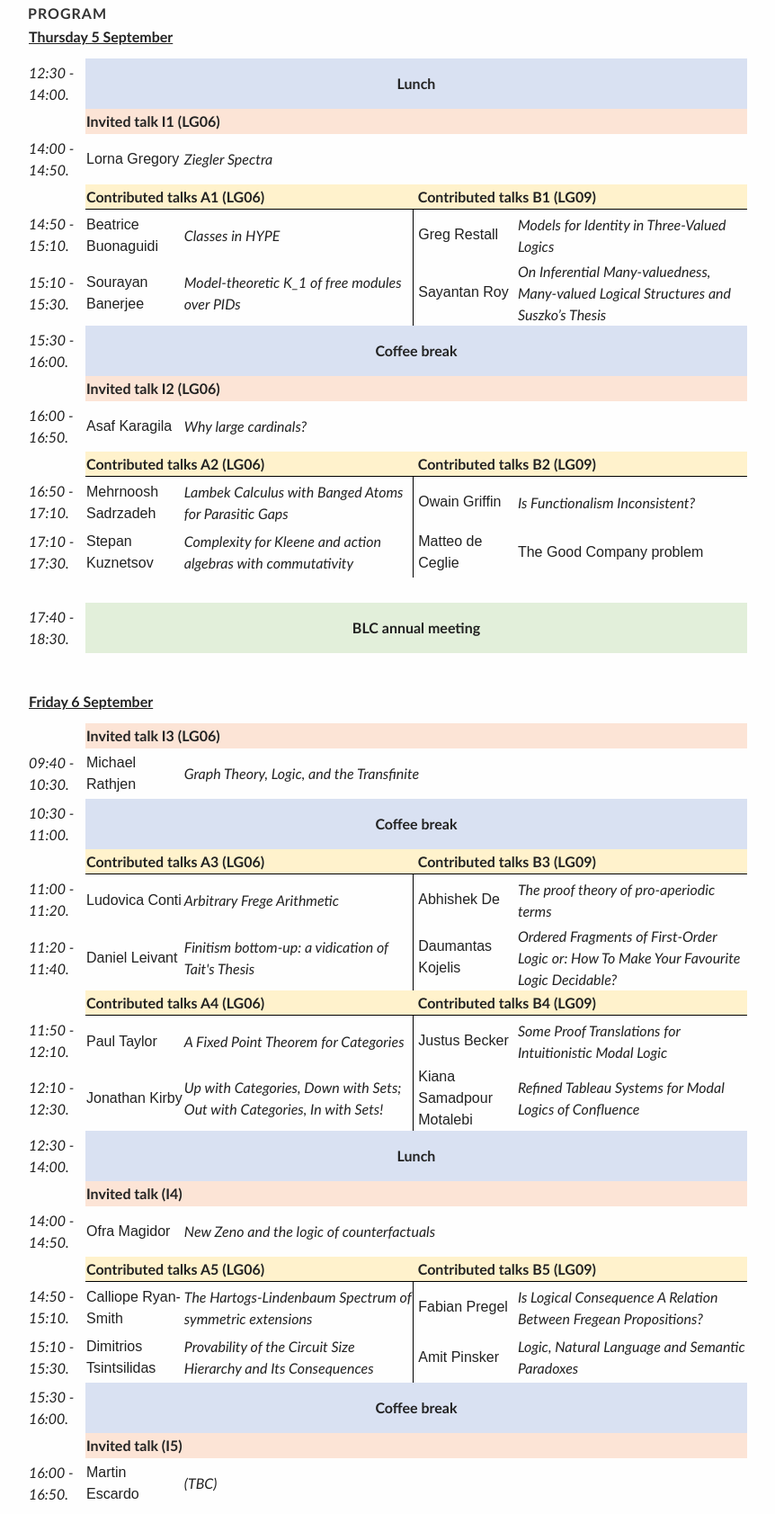
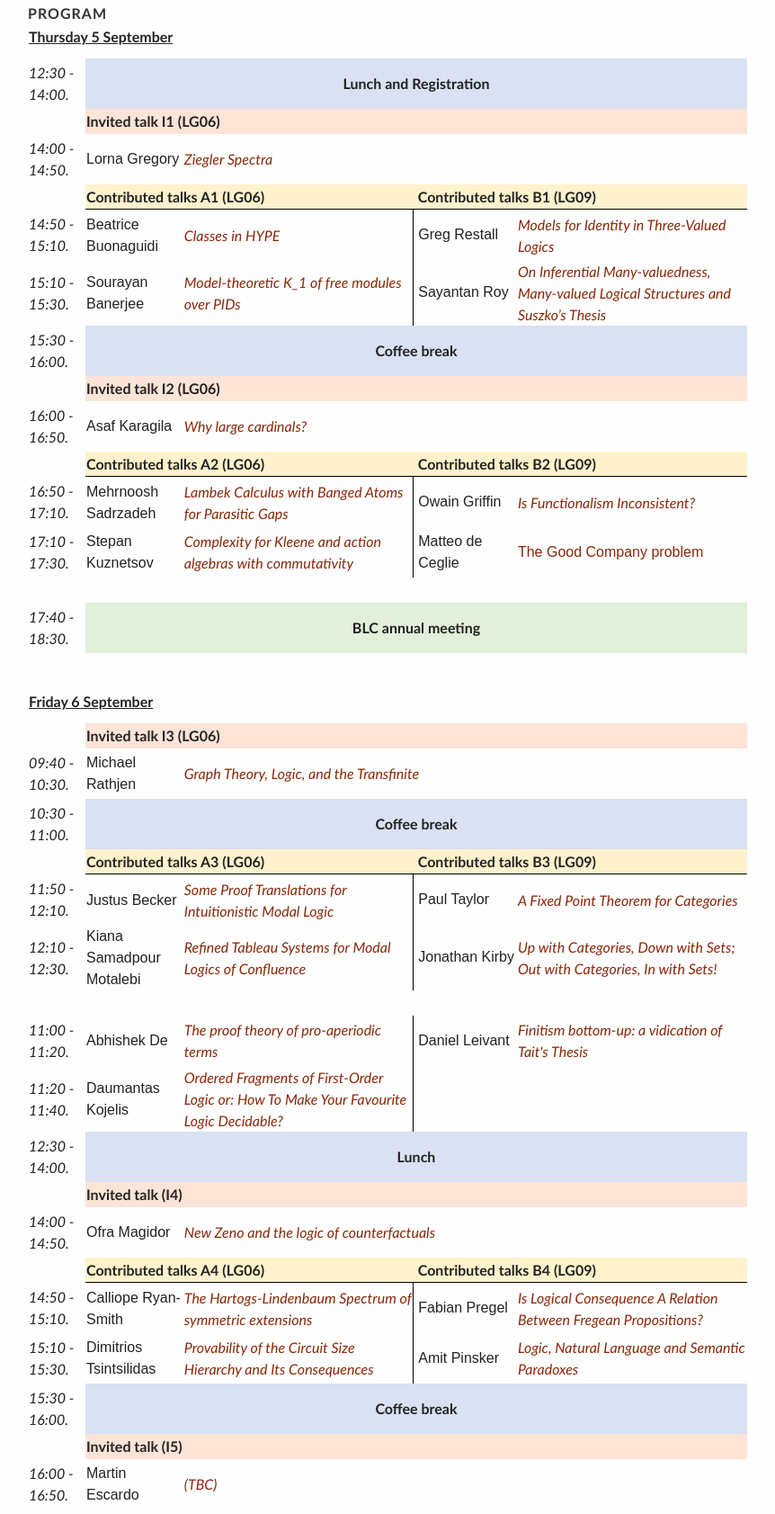
Before and after one commit to blc24/blc24.github.io, a plain HTML site: page index.html in a window 1280 px wide. Shown: the part 1117-2800 px from the top of the page at 90% size, without its empty margins (209-1071 px from the left). Drawn offline with nearby package versions, Linux system fonts and the light colour scheme; a web font is replaced by a local one.

Commit message:
adding links to papers

```diff
--- a/index.html
+++ b/index.html
@@ -471,6 +471,7 @@
 		<li><a href="#venue">Venue</a></li>
 		<li><a href="#is">Invited Speakers</a></li>
 		<li><a href="#program">Program</a></li>
+		<li><a href="#social">Social</a></li>
 		<li><a href="#submissions">Submissions</a></li>
 		<li><a href="#dates">Dates</a></li>
 		<li><a href="#colocation">Colocation</a></li>
@@ -558,7 +559,7 @@
 
  <tr height=56 style='height:42.0pt'>
   <td height=56 class=xl739234 width=85 style='height:42.0pt;width:63pt'>12:30 - 14:00.</td>
-  <td colspan=4 class=xl729234 width=1198 style='width:898pt'>Lunch</td>
+  <td colspan=4 class=xl729234 width=1198 style='width:898pt'>Lunch and Registration</td>
  </tr>
 
  <tr height=28 style='height:21.0pt'>
@@ -569,7 +570,7 @@
  <tr height=56 style='height:42.0pt'>
   <td height=56 class=xl739234 width=85 style='height:42.0pt;width:63pt'> 14:00 - 14:50.</td>
   <td class=xl679234 width=224 style='width:168pt'>Lorna Gregory</td>
-  <td colspan=3 class=xl719234 width=974 style='width:730pt'>Ziegler Spectra</td>
+  <td colspan=3 class=xl719234 width=974 style='width:730pt'><a href="papers/BLC24_invited_1.txt">Ziegler Spectra</a></td>
  </tr>
 
  <tr height=28 style='mso-height-source:userset;height:21.0pt'>
@@ -583,17 +584,17 @@
  <tr height=56 style='height:42.0pt'>
   <td height=56 class=xl739234 width=85 style='height:42.0pt;width:63pt'>14:50 - 15:10.</td>
   <td class=xl679234 width=224 style='width:168pt'>Beatrice Buonaguidi</td>
-  <td class=xl749234 width=375 style='width:281pt'>Classes in HYPE</td>
+  <td class=xl749234 width=375 style='width:281pt'><a href="papers/BLC24_paper_6.pdf">Classes in HYPE</a></td>
   <td class=xl869234 width=224 style='width:168pt'>Greg Restall</td>
-  <td class=xl719234 width=375 style='width:281pt'>Models for Identity in Three-Valued Logics</td>
+  <td class=xl719234 width=375 style='width:281pt'><a href="papers/BLC24_paper_17.pdf">Models for Identity in Three-Valued Logics</a></td>
  </tr>
 
  <tr height=56 style='height:42.0pt'>
   <td height=56 class=xl739234 width=85 style='height:42.0pt;width:63pt'>15:10 - 15:30.</td>
   <td class=xl679234 width=224 style='width:168pt'>Sourayan Banerjee</td>
-  <td class=xl749234 width=375 style='width:281pt'>Model-theoretic K_1 of free modules over PIDs</td>
+  <td class=xl749234 width=375 style='width:281pt'><a href="papers/BLC24_paper_4.pdf">Model-theoretic K_1 of free modules over PIDs</a></td>
   <td class=xl869234 width=224 style='width:168pt'>Sayantan Roy</td>
-  <td class=xl719234 width=375 style='width:281pt'>On Inferential Many-valuedness, Many-valued Logical Structures and Suszko’s Thesis</td>
+  <td class=xl719234 width=375 style='width:281pt'><a href="papers/BLC24_paper_12.pdf">On Inferential Many-valuedness, Many-valued Logical Structures and Suszko’s Thesis</a></td>
  </tr>
 
  <tr height=56 style='height:42.0pt'>
@@ -609,7 +610,7 @@
 <tr height=56 style='height:42.0pt'>
   <td height=56 class=xl739234 width=85 style='height:42.0pt;width:63pt'> 16:00 - 16:50.</td>
   <td class=xl679234 width=224 style='width:168pt'>Asaf Karagila</td>
-  <td colspan=3 class=xl719234 width=974 style='width:730pt'>Why large cardinals?</td>
+  <td colspan=3 class=xl719234 width=974 style='width:730pt'><a href="papers/BLC24_invited_2.pdf">Why large cardinals?</a></td>
 </tr>
 
 <tr height=28 style='mso-height-source:userset;height:21.0pt'>
@@ -621,17 +622,17 @@
  <tr height=56 style='height:42.0pt'>
   <td height=56 class=xl739234 width=85 style='height:42.0pt;width:63pt'>16:50 - 17:10.</td>
   <td class=xl679234 width=224 style='width:168pt'>Mehrnoosh Sadrzadeh</td>
-  <td class=xl749234 width=375 style='width:281pt'>Lambek Calculus with Banged Atoms for Parasitic Gaps</td>
+  <td class=xl749234 width=375 style='width:281pt'><a href="papers/BLC24_paper_8.pdf">Lambek Calculus with Banged Atoms for Parasitic Gaps</a></td>
   <td class=xl869234 width=224 style='width:168pt'>Owain Griffin</td>
-  <td class=xl739234 width=375 style='width:281pt'>Is Functionalism Inconsistent?</td>
+  <td class=xl739234 width=375 style='width:281pt'><a href="papers/BLC24_paper_2.pdf">Is Functionalism Inconsistent?</a></td>
  </tr>
 
  <tr height=56 style='height:42.0pt'>
   <td height=56 class=xl739234 width=85 style='height:42.0pt;width:63pt'>17:10 - 17:30.</td>
   <td class=xl679234 width=224 style='width:168pt'>Stepan Kuznetsov</td>
-  <td class=xl749234 width=375 style='width:281pt'>Complexity for Kleene and action algebras with commutativity</td>
+  <td class=xl749234 width=375 style='width:281pt'><a href="papers/BLC24_paper_23.pdf">Complexity for Kleene and action algebras with commutativity</a></td>
   <td class=xl869234 width=224 style='width:168pt'>Matteo de Ceglie</td>
-  <td class=xl679234 width=375 style='width:281pt'>The Good Company problem</td>
+  <td class=xl679234 width=375 style='width:281pt'><a href="papers/BLC24_paper_16.pdf">The Good Company problem</a></td>
  </tr>
 
  <tr height=28 style='height:21.0pt'>
@@ -675,7 +676,7 @@
  <tr height=56 style='height:42.0pt'>
   <td height=56 class=xl739234 width=85 style='height:42.0pt;width:63pt'>09:40 - 10:30.</td>
   <td class=xl679234 width=224 style='width:168pt'>Michael Rathjen</td>
-  <td colspan=3 class=xl719234 width=974 style='width:730pt'>Graph Theory, Logic, and the Transfinite</td>
+  <td colspan=3 class=xl719234 width=974 style='width:730pt'><a href="papers/BLC24_invited_3.txt">Graph Theory, Logic, and the Transfinite</a></td>
  </tr>
 
 <tr height=56 style='height:42.0pt'>
@@ -690,52 +691,44 @@
  </tr>
 
  <tr height=56 style='height:42.0pt'>
+  <td height=56 class=xl739234 width=85 style='height:42.0pt;width:63pt'>11:50
+  - 12:10.</td>
+  <td class=xl679234 width=224 style='width:168pt'>Justus Becker</td>
+  <td class=xl749234 width=375 style='width:281pt'><a href="papers/BLC24_paper_20.pdf">Some Proof Translations for Intuitionistic Modal Logic</a></td>
+  <td class=xl869234 width=224 style='width:168pt'>Paul Taylor</td>
+  <td class=xl739234 width=375 style='width:281pt'><a href="papers/BLC24_paper_13.pdf">A Fixed Point Theorem for Categories</a></td>
+ </tr>
+
+ <tr height=56 style='height:42.0pt'>
+  <td height=56 class=xl739234 width=85 style='height:42.0pt;width:63pt'>12:10
+  - 12:30.</td>
+  <td class=xl679234 width=224 style='width:168pt'>Kiana Samadpour Motalebi</td>
+  <td class=xl749234 width=375 style='width:281pt'><a href="papers/BLC24_paper_26.pdf">Refined Tableau Systems for Modal Logics of Confluence</a></td>
+  <td class=xl869234 width=224 style='width:168pt'>Jonathan Kirby</td>
+  <td class=xl739234 width=375 style='width:281pt'><a href="papers/BLC24_paper_18.pdf">Up with Categories, Down with Sets; Out with Categories, In with Sets!</a></td>
+ </tr>
+
+ <tr height=28 style='mso-height-source:userset;height:21.0pt'>
+  <td height=28 class=xl739234 width=85 style='height:21.0pt;width:63pt'>&nbsp;</td>
+  <td colspan=4 class=xl679234 width=599 style='width:449pt'></td>
+ </tr>
+
+ <tr height=56 style='height:42.0pt'>
   <td height=56 class=xl739234 width=85 style='height:42.0pt;width:63pt'>11:00
   - 11:20.</td>
-  <td class=xl679234 width=224 style='width:168pt'>Ludovica Conti</td>
-  <td class=xl749234 width=375 style='width:281pt'>Arbitrary Frege Arithmetic</td>
-  <td class=xl869234 width=224 style='width:168pt'>Abhishek De</td>
-  <td class=xl739234 width=375 style='width:281pt'>The proof theory of pro-aperiodic terms</td>
+  <td class=xl679234 width=224 style='width:168pt'>Abhishek De</td>
+  <td class=xl749234 width=375 style='width:281pt'><a href="papers/BLC24_paper_14.pdf">The proof theory of pro-aperiodic terms</a></td>
+  <td class=xl869234 width=224 style='width:168pt'>Daniel Leivant</td>
+  <td class=xl739234 width=375 style='width:281pt'><a href="papers/BLC24_paper_5.pdf">Finitism bottom-up: a vidication of Tait's Thesis</a></td>
  </tr>
 
  <tr height=56 style='height:42.0pt'>
   <td height=56 class=xl739234 width=85 style='height:42.0pt;width:63pt'>11:20
   - 11:40.</td>
-  <td class=xl679234 width=224 style='width:168pt'>Daniel Leivant</td>
-  <td class=xl749234 width=375 style='width:281pt'>Finitism bottom-up: a vidication of Tait's Thesis</td>
-  <td class=xl869234 width=224 style='width:168pt'>Daumantas Kojelis</td>
-  <td class=xl739234 width=375 style='width:281pt'>Ordered Fragments of First-Order Logic or: How To Make Your Favourite Logic Decidable?</td>
- </tr>
-
-<!--
- <tr height=28 style='height:21.0pt'>
-  <td height=28 class=xl819234 width=85 style='height:21.0pt;width:63pt'>&nbsp;</td>
-  <td colspan=4 class=xl729234 width=1198 style='width:898pt'></td>
- </tr>
- -->
-
-<tr height=28 style='mso-height-source:userset;height:21.0pt'>
-  <td height=28 class=xl739234 width=85 style='height:21.0pt;width:63pt'>&nbsp;</td>
-  <td colspan=2 class=xl769234 width=599 style='width:449pt'>Contributed talks A4 (LG06)</td>
-  <td colspan=2 class=xl849234 width=599 style='width:449pt'>Contributed talks B4 (LG09)</td>
- </tr>
-
- <tr height=56 style='height:42.0pt'>
-  <td height=56 class=xl739234 width=85 style='height:42.0pt;width:63pt'>11:50
-  - 12:10.</td>
-  <td class=xl679234 width=224 style='width:168pt'>Paul Taylor</td>
-  <td class=xl749234 width=375 style='width:281pt'>A Fixed Point Theorem for Categories</td>
-  <td class=xl869234 width=224 style='width:168pt'>Justus Becker</td>
-  <td class=xl739234 width=375 style='width:281pt'>Some Proof Translations for Intuitionistic Modal Logic</td>
- </tr>
-
- <tr height=56 style='height:42.0pt'>
-  <td height=56 class=xl739234 width=85 style='height:42.0pt;width:63pt'>12:10
-  - 12:30.</td>
-  <td class=xl679234 width=224 style='width:168pt'>Jonathan Kirby</td>
-  <td class=xl749234 width=375 style='width:281pt'>Up with Categories, Down with Sets; Out with Categories, In with Sets!</td>
-  <td class=xl869234 width=224 style='width:168pt'>Kiana Samadpour Motalebi</td>
-  <td class=xl739234 width=375 style='width:281pt'>Refined Tableau Systems for Modal Logics of Confluence</td>
+  <td class=xl679234 width=224 style='width:168pt'>Daumantas Kojelis</td>
+  <td class=xl749234 width=375 style='width:281pt'><a href="papers/BLC24_paper_19.pdf">Ordered Fragments of First-Order Logic or: How To Make Your Favourite Logic Decidable?</a></td>
+  <td class=xl869234 width=224 style='width:168pt'></td>
+  <td class=xl739234 width=375 style='width:281pt'></td>
  </tr>
 
   <tr height=56 style='height:42.0pt'>
@@ -751,29 +744,29 @@
  <tr height=56 style='height:42.0pt'>
   <td height=56 class=xl739234 width=85 style='height:42.0pt;width:63pt'>14:00 - 14:50.</td>
   <td class=xl679234 width=224 style='width:168pt'>Ofra Magidor</td>
-  <td colspan=3 class=xl719234 width=974 style='width:730pt'>New Zeno and the logic of counterfactuals</td>
+  <td colspan=3 class=xl719234 width=974 style='width:730pt'><a href="papers/BLC24_invited_4.txt">New Zeno and the logic of counterfactuals</a></td>
  </tr>
 
  <tr height=28 style='mso-height-source:userset;height:21.0pt'>
   <td height=28 class=xl739234 width=85 style='height:21.0pt;width:63pt'>&nbsp;</td>
-  <td colspan=2 class=xl769234 width=599 style='width:449pt'>Contributed talks A5 (LG06)</td>
-  <td colspan=2 class=xl849234 width=599 style='width:449pt'>Contributed talks B5 (LG09)</td>
+  <td colspan=2 class=xl769234 width=599 style='width:449pt'>Contributed talks A4 (LG06)</td>
+  <td colspan=2 class=xl849234 width=599 style='width:449pt'>Contributed talks B4 (LG09)</td>
  </tr>
 
  <tr height=56 style='height:42.0pt'>
   <td height=56 class=xl739234 width=85 style='height:42.0pt;width:63pt'>14:50 - 15:10.</td>
   <td class=xl679234 width=224 style='width:168pt'>Calliope Ryan-Smith</td>
-  <td class=xl749234 width=375 style='width:281pt'>The Hartogs-Lindenbaum Spectrum of symmetric extensions</td>
+  <td class=xl749234 width=375 style='width:281pt'><a href="papers/BLC24_paper_1.pdf">The Hartogs-Lindenbaum Spectrum of symmetric extensions</a></td>
   <td class=xl869234 width=224 style='width:168pt'>Fabian Pregel</td>
-  <td class=xl739234 width=375 style='width:281pt'>Is Logical Consequence A Relation Between Fregean Propositions?</td>
+  <td class=xl739234 width=375 style='width:281pt'><a href="papers/BLC24_paper_10.pdf">Is Logical Consequence A Relation Between Fregean Propositions?</a></td>
  </tr>
 
  <tr height=56 style='height:42.0pt'>
   <td height=56 class=xl739234 width=85 style='height:42.0pt;width:63pt'>15:10 - 15:30.</td>
   <td class=xl679234 width=224 style='width:168pt'>Dimitrios Tsintsilidas</td>
-  <td class=xl749234 width=375 style='width:281pt'>Provability of the Circuit Size Hierarchy and Its Consequences</td>
+  <td class=xl749234 width=375 style='width:281pt'><a href="papers/BLC24_paper_9.pdf">Provability of the Circuit Size Hierarchy and Its Consequences</a></td>
   <td class=xl869234 width=224 style='width:168pt'>Amit Pinsker</td>
-  <td class=xl739234 width=375 style='width:281pt'>Logic, Natural Language and Semantic Paradoxes</td>
+  <td class=xl739234 width=375 style='width:281pt'><a href="papers/BLC24_paper_21.pdf">Logic, Natural Language and Semantic Paradoxes</a></td>
  </tr>
 
  <tr height=56 style='height:42.0pt'>
@@ -789,7 +782,7 @@
  <tr height=56 style='height:42.0pt'>
   <td height=56 class=xl739234 width=85 style='height:42.0pt;width:63pt'>16:00 - 16:50.</td>
   <td class=xl679234 width=224 style='width:168pt'>Martin Escardo</td>
-  <td colspan=3 class=xl719234 width=974 style='width:730pt'>(TBC)</td>
+  <td colspan=3 class=xl719234 width=974 style='width:730pt'><a href="papers/BLC24_invited_5.txt">(TBC)</a></td>
  </tr>
 
  <tr height=28 style='height:21.0pt'>
@@ -809,7 +802,7 @@
 
  <tr height=56 style='height:42.0pt'>
   <td height=56 class=xl739234 width=85 style='height:42.0pt;width:63pt'>19:00 - late.</td>
-  <td colspan=4 class=xl729234 width=974 style='width:730pt'>Social dinner</td>
+  <td colspan=4 class=xl729234 width=974 style='width:730pt'>Social dinner at the <a href="https://www.indianbrewery.com">Indian Brewery Snowhill</a> (<a href="https://maps.app.goo.gl/aAnHetMXpccooUmM8">Livery St, B3 1EU</a>)</td>
  </tr>
 
  <tr height=40>
@@ -841,7 +834,7 @@
  <tr height=56 style='height:42.0pt'>
   <td height=56 class=xl739234 width=85 style='height:42.0pt;width:63pt'>09:40 - 10:30.</td>
   <td class=xl679234 width=224 style='width:168pt'>Elvira Mayordomo</td>
-  <td colspan=3 class=xl719234 width=974 style='width:730pt'>On information theory in geometric measure theory</td>
+  <td colspan=3 class=xl719234 width=974 style='width:730pt'><a href="papers/BLC24_invited_6.txt">On information theory in geometric measure theory</a></td>
  </tr>
 
 <tr height=56 style='height:42.0pt'>
@@ -857,31 +850,31 @@
  <tr height=56 style='height:42.0pt'>
   <td height=56 class=xl739234 width=85 style='height:42.0pt;width:63pt'>11:00 - 11:50.</td>
   <td class=xl679234 width=224 style='width:168pt'>Nicola Gambino</td>
-  <td colspan=3 class=xl719234 width=974 style='width:730pt'> Monoidal bicategories, differential linear logic, and analytic functors</td>
+  <td colspan=3 class=xl719234 width=974 style='width:730pt'><a href="papers/BLC24_invited_7.txt">Monoidal bicategories, differential linear logic, and analytic functors</a></td>
  </tr>
 
 <tr height=28 style='mso-height-source:userset;height:21.0pt'>
   <td height=28 class=xl739234 width=85 style='height:21.0pt;width:63pt'>&nbsp;</td>
-  <td colspan=2 class=xl769234 width=599 style='width:449pt'>Contributed talks A6 (LG06)</td>
-  <td colspan=2 class=xl849234 width=599 style='width:449pt'>Contributed talks B6 (LG09)</td>
+  <td colspan=2 class=xl769234 width=599 style='width:449pt'>Contributed talks A5 (LG06)</td>
+  <td colspan=2 class=xl849234 width=599 style='width:449pt'>Contributed talks B5 (LG09)</td>
  </tr>
 
  <tr height=56 style='height:42.0pt'>
   <td height=56 class=xl739234 width=85 style='height:42.0pt;width:63pt'>11:50
   - 12:10.</td>
   <td class=xl679234 width=224 style='width:168pt'>Matteo Spadetto</td>
-  <td class=xl749234 width=375 style='width:281pt'>Higher dimensional semantics of propositional theories of dependent types</td>
+  <td class=xl749234 width=375 style='width:281pt'><a href="papers/BLC24_paper_27.pdf">Higher dimensional semantics of propositional theories of dependent types</a></td>
   <td class=xl869234 width=224 style='width:168pt'>Will Stafford</td>
-  <td class=xl739234 width=375 style='width:281pt'>Proof-theoretic validity for sequents.</td>
+  <td class=xl739234 width=375 style='width:281pt'><a href="papers/BLC24_paper_7.pdf">Proof-theoretic validity for sequents</a></td>
  </tr>
 
  <tr height=56 style='height:42.0pt'>
   <td height=56 class=xl739234 width=85 style='height:42.0pt;width:63pt'>12:10
   - 12:30.</td>
   <td class=xl679234 width=224 style='width:168pt'>Steve Vickers</td>
-  <td class=xl749234 width=375 style='width:281pt'>Real analysis via logic</td>
+  <td class=xl749234 width=375 style='width:281pt'><a href="papers/BLC24_paper_11.pdf">Real analysis via logic</a></td>
   <td class=xl869234 width=224 style='width:168pt'>Sophie Nagler</td>
-  <td class=xl739234 width=375 style='width:281pt'>Measuring Meaning: An Introduction to Behavioural Inferentialism</td>
+  <td class=xl739234 width=375 style='width:281pt'><a href="papers/BLC24_paper_22.pdf">Measuring Meaning: An Introduction to Behavioural Inferentialism</a></td>
  </tr>
 
  <![if supportMisalignedColumns]>
@@ -963,7 +956,7 @@
 		<li>Student: £25 </li>
 	</ul>
 	  <p>
-	   On Friday there will be a conference dinner organised at <a href="https://www.indianbrewery.com/brewery-taproom">Indian Brewery Taproom</a>.
+	   On Friday there will be a conference dinner organised at <a href="https://www.indianbrewery.com">Indian Brewery Snowhill</a>.
 	   <!-- The cost will be £25. -->
 	   You will have the option to add it to your registration.
 	  </p><p>
@@ -1059,6 +1052,7 @@ Sara Uckelman (Durham University)
             <p>
             <img height="55px" src="uob.png" style="margin-right: 20px; margin-top: 5px;">
             <img height="60px" src="ukri.png">
+	    <img height="55px" src="blc.png">
             </p>
         </div>
     </div>
```
